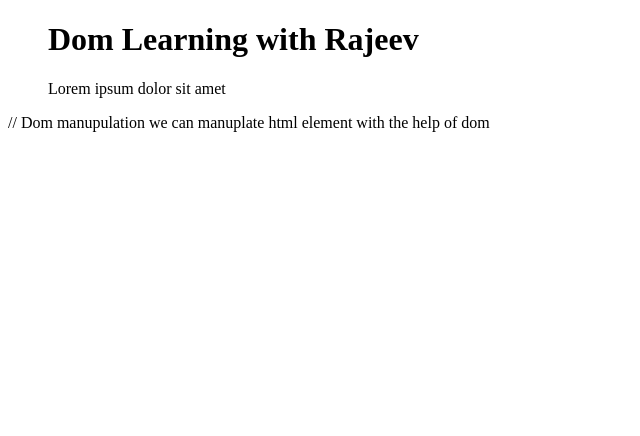
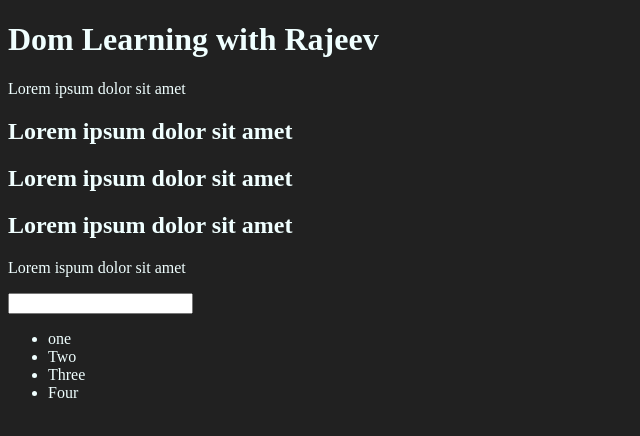
Before and after one commit to rajeev35/jawascript_tutorial, a plain HTML site: page 06_dom/one.html in a window 1280 px wide. Shown: the whole page, without its empty margins (0-640 px from the left). Drawn offline with Linux system fonts and the light colour scheme.

Commit message:
Dom manuculation

```diff
--- a/06_dom/one.html
+++ b/06_dom/one.html
@@ -4,19 +4,46 @@
     <meta charset="UTF-8">
 
     <title>DOM Learning</title>
+
+    <style>
+        .bg-black{
+            background-color: #212121;
+            color: azure;
+        }
+    </style>
 </head>
-<body>
+<body  class="bg-black">
 
-    <dir class="bg-black">
+    <div>
         <h1 id="title" class="heading">Dom Learning with Rajeev</h1>
         <p>Lorem ipsum dolor sit amet
 
         </p>
 
-    </dir>
+        <h2>Lorem ipsum dolor sit amet
+
+        </h2>
+        <h2>Lorem ipsum dolor sit amet
+
+        </h2>
+        <h2>Lorem ipsum dolor sit amet
+
+        </h2>
+        <p>Lorem ispum dolor sit amet</p>
+
+        <input type="password" id="" name="">
+
+        <ul>
+            <li class="list-item">one</li>
+            <li class="list-item">Two</li>
+            <li class="list-item">Three</li>
+            <li class="list-item">Four</li>
+        </ul>
+
+    </div>
 
 
-    // Dom manupulation we can manuplate html element with the help of dom
+
 
 </body>
 </html>
```
